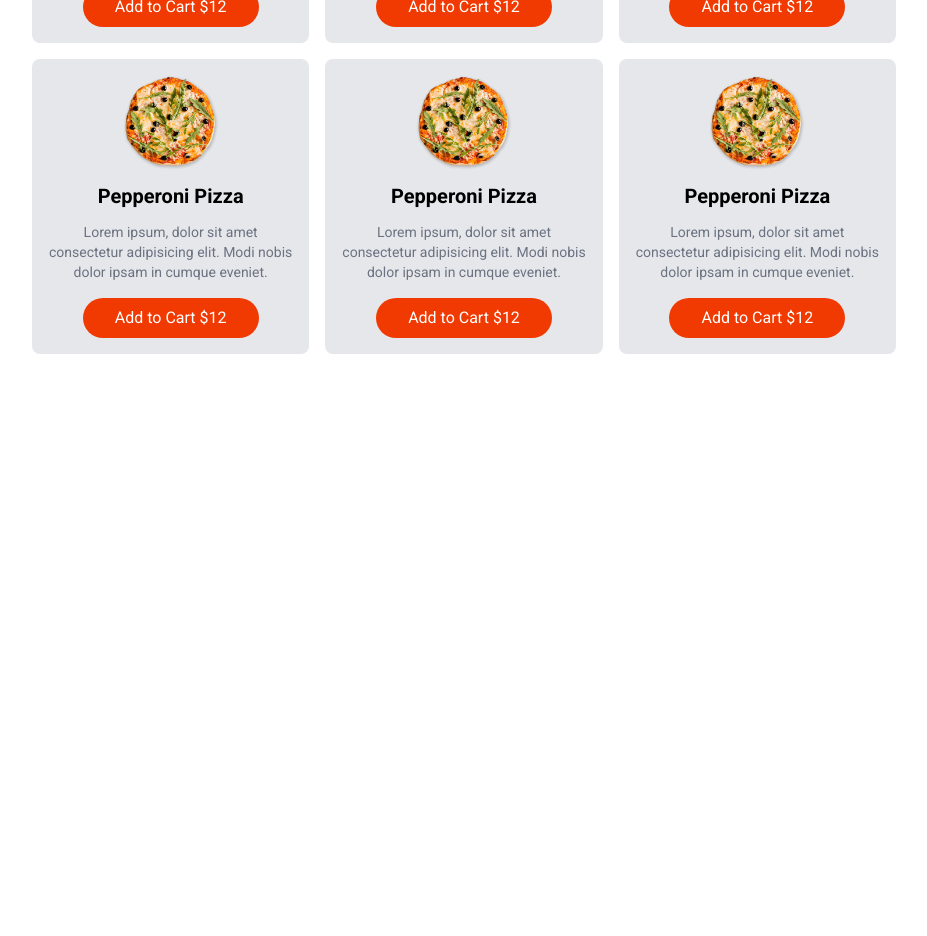
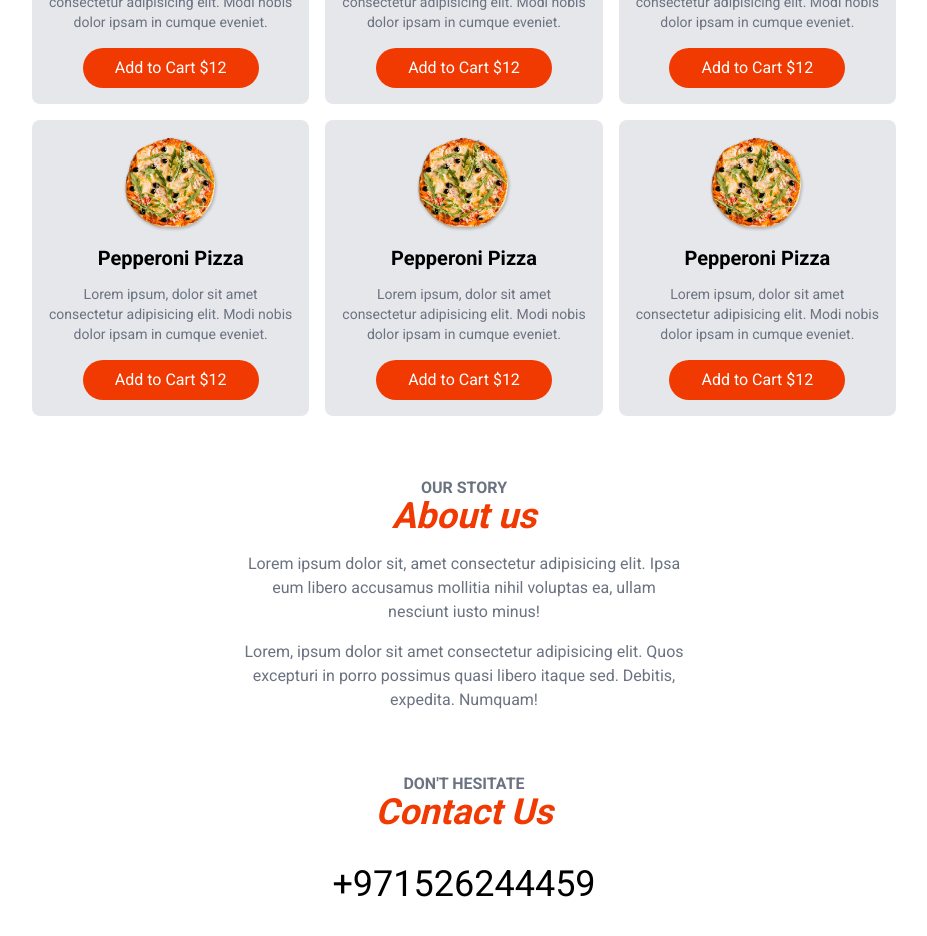
Before and after one commit to hasan814/OrderingFood, a Next.js app: page / in a window 1280 px wide. Shown: the part 680-1616 px from the top of the page, without its empty margins (176-1103 px from the left). Before the commit the page ends 1034 px from the top, so only its background shows below. Built offline with nearby package versions, Linux system fonts and the light colour scheme.

Commit message:
Finished Contact and About Pages

```diff
--- a/src/app/page.tsx
+++ b/src/app/page.tsx
@@ -1,3 +1,5 @@
+import About from "@/modules/About";
+import Contact from "@/modules/Contact";
 import Hero from "@/modules/Hero";
 import Menu from "@/modules/Menu";
 
@@ -6,6 +8,8 @@ const Home = () => {
     <>
       <Hero />
       <Menu />
+      <About />
+      <Contact />
     </>
   );
 };
--- /dev/null
+++ b/src/components/elements/SectionHeaders.tsx.tsx
@@ -0,0 +1,14 @@
+import { HeadersProps } from "@/utils/types";
+
+const SectionHeaders = ({ subHeader, mainHeader }: HeadersProps) => {
+  return (
+    <>
+      <h3 className="uppercase text-gray-500 font-semibold leading-4">
+        {subHeader}
+      </h3>
+      <h2 className="text-primary font-bold text-4xl italic">{mainHeader}</h2>
+    </>
+  );
+};
+
+export default SectionHeaders;
--- /dev/null
+++ b/src/components/modules/About.tsx
@@ -0,0 +1,23 @@
+import SectionHeaders from "@/elements/SectionHeaders.tsx";
+
+const About = () => {
+  return (
+    <section className="text-center my-16">
+      <SectionHeaders subHeader={"our story"} mainHeader={"About us"} />
+      <div className="max-w-md mx-auto mt-4 text-gray-500 flex flex-col gap-4">
+        <p>
+          Lorem ipsum dolor sit, amet consectetur adipisicing elit. Ipsa eum
+          libero accusamus mollitia nihil voluptas ea, ullam nesciunt iusto
+          minus!
+        </p>
+        <p>
+          Lorem, ipsum dolor sit amet consectetur adipisicing elit. Quos
+          excepturi in porro possimus quasi libero itaque sed. Debitis,
+          expedita. Numquam!
+        </p>
+      </div>
+    </section>
+  );
+};
+
+export default About;
--- a/src/components/modules/Card.tsx
+++ b/src/components/modules/Card.tsx
@@ -5,13 +5,15 @@ const Card = () => {
   return (
     <div className="bg-gray-200 p-4 rounded-lg text-center group hover:bg-white hover:shadow-md hover:shadow-black/25 transition-all">
       <div className="text-center">
-        <Image
-          src="/pizza.png"
-          alt="pizza"
-          width={96}
-          height={96}
-          className="block mx-auto"
-        />
+        <div className="relative w-24 h-24 mx-auto">
+          <Image
+            src="/pizza.png"
+            alt="pizza"
+            fill
+            style={{ objectFit: "contain" }}
+            className="rounded-lg"
+          />
+        </div>
       </div>
       <h4 className="font-semibold text-xl my-3">Pepperoni Pizza</h4>
       <p className="text-gray-500 text-sm">
--- /dev/null
+++ b/src/components/modules/Contact.tsx
@@ -0,0 +1,17 @@
+import SectionHeaders from "@/elements/SectionHeaders.tsx";
+import Link from "next/link";
+
+const Contact = () => {
+  return (
+    <section className="text-center my-8">
+      <SectionHeaders subHeader="Don't hesitate" mainHeader="Contact Us" />
+      <div className="mt-8">
+        <Link href={"+971526244459"} className="text-4xl mt-8">
+          +971526244459
+        </Link>
+      </div>
+    </section>
+  );
+};
+
+export default Contact;
--- a/src/components/modules/Hero.tsx
+++ b/src/components/modules/Hero.tsx
@@ -1,4 +1,5 @@
 import { IoArrowForwardCircleOutline } from "react-icons/io5";
+
 import Image from "next/image";
 
 const Hero = () => {
@@ -24,12 +25,13 @@ const Hero = () => {
           </button>
         </div>
       </div>
-      <div className="relative">
+      <div className="relative w-full h-96">
         <Image
-          src={"/pizza.png"}
+          src="/pizza.png"
           alt="pizza"
-          layout="fill"
-          objectFit="contain"
+          fill
+          style={{ objectFit: "contain" }}
+          priority
         />
       </div>
     </section>
--- a/src/components/modules/Menu.tsx
+++ b/src/components/modules/Menu.tsx
@@ -1,3 +1,4 @@
+import SectionHeaders from "@/elements/SectionHeaders.tsx";
 import Image from "next/image";
 import Card from "./Card";
 
@@ -13,10 +14,7 @@ const Menu = () => {
         </div>
       </div>
       <div className="text-center mb-4">
-        <h3 className="uppercase text-gray-500 font-semibold leading-4">
-          Check Out
-        </h3>
-        <h2 className="text-primary font-bold text-4xl italic">Menu</h2>
+        <SectionHeaders subHeader={"check out"} mainHeader={"Menu"} />
       </div>
       <div className="grid grid-cols-3 gap-4">
         <Card />
--- /dev/null
+++ b/src/utils/types.ts
@@ -0,0 +1,4 @@
+export interface HeadersProps {
+  subHeader: string;
+  mainHeader: string;
+}
--- a/tsconfig.json
+++ b/tsconfig.json
@@ -22,6 +22,7 @@
       "@/public/*": ["public/*"],
       "@/app/*": ["src/app/*"],
       "@/utils/*": ["src/utils/*"],
+      "@/types/*": ["src/types/*"],
       "@/providers/*": ["src/providers/*"],
       "@/models/*": ["src/models/*"],
       "@/api/*": ["src/app/api/*"],
```
